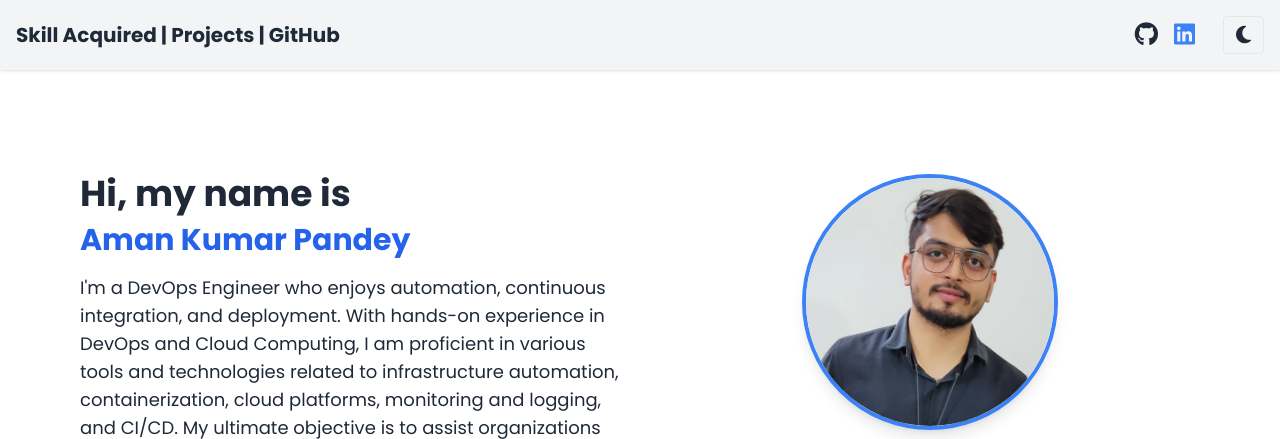
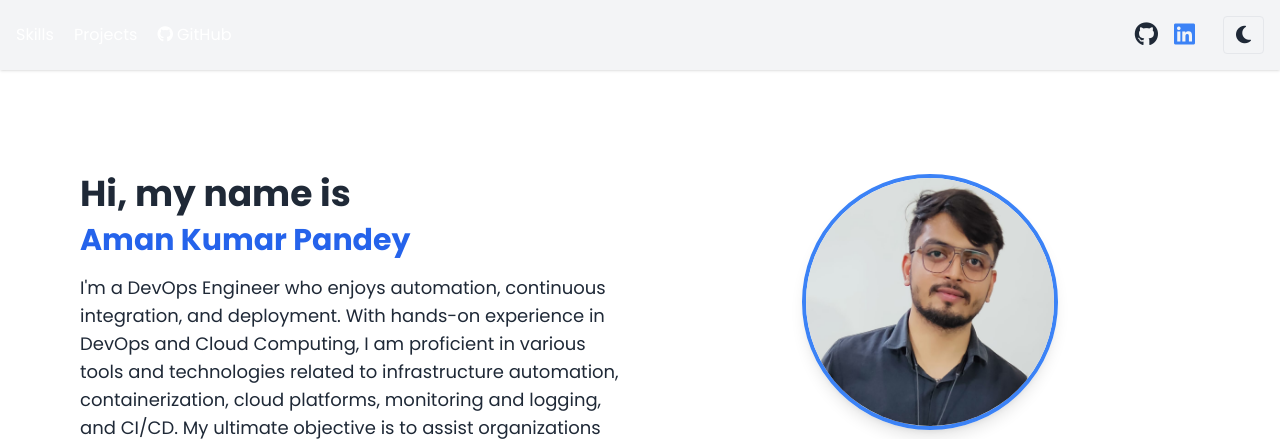
Before and after one commit to amanpandey13/portfolio, a Flask app: page / in a window 1280 px wide. Shown: the top 439 px of the page. Run offline with Flask 3, Linux system fonts and the light colour scheme; some libraries are stand-ins or nearby versions.

Commit message:
add link to skill | project | git-hub to open direct page

```diff
--- a/templates/index.html
+++ b/templates/index.html
@@ -29,7 +29,14 @@
 
   <!-- Header -->
   <header class="flex justify-between items-center p-4 shadow bg-gray-100 dark:bg-gray-800">
-    <div class="text-xl font-bold">Skill Acquired | Projects | GitHub</div>
+    <!-- 🔗 NAVIGATION BAR GOES HERE -->
+    <nav class="space-x-4">
+      <a href="#skills" class="hover:underline text-white">Skills</a>
+      <a href="#projects" class="hover:underline text-white">Projects</a>
+      <a href="https://github.com/amanpandey13" target="_blank" class="hover:underline text-white">
+        <i class="fab fa-github mr-1"></i>GitHub
+      </a>
+    </nav>
     <div class="flex gap-4 items-center">
       <a href="https://github.com/amanpandey13" target="_blank" class="text-2xl"><i class="fab fa-github"></i></a>
       <a href="https://www.linkedin.com/in/aman-pandey-a6b2b1256/" target="_blank" class="text-2xl text-blue-500"><i class="fab fa-linkedin"></i></a>
@@ -39,6 +46,7 @@
         <i id="icon-moon" class="fas fa-moon text-gray-800 dark:text-white"></i>
       </button>
     </div>
+
   </header>
 
   <!-- Intro -->
```
